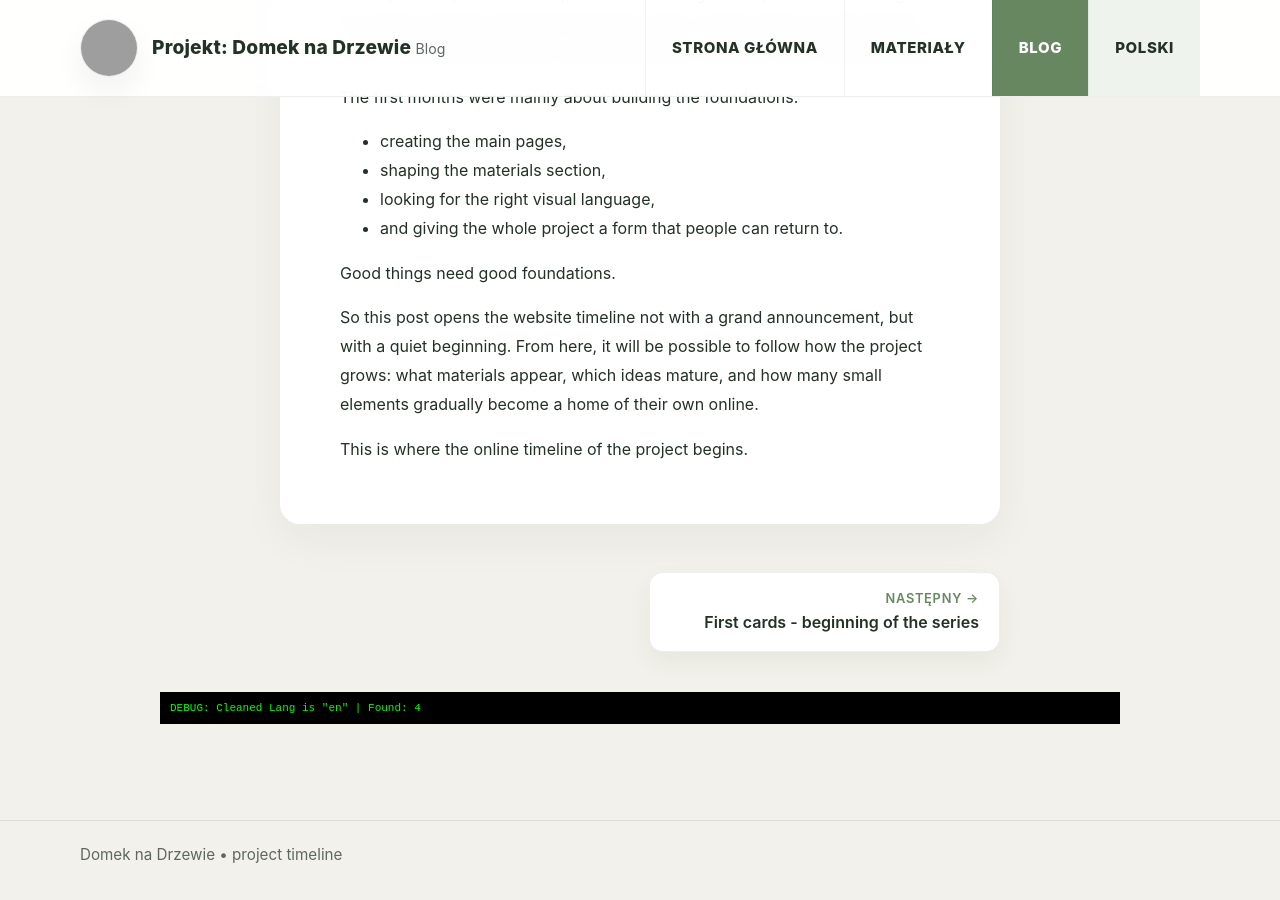
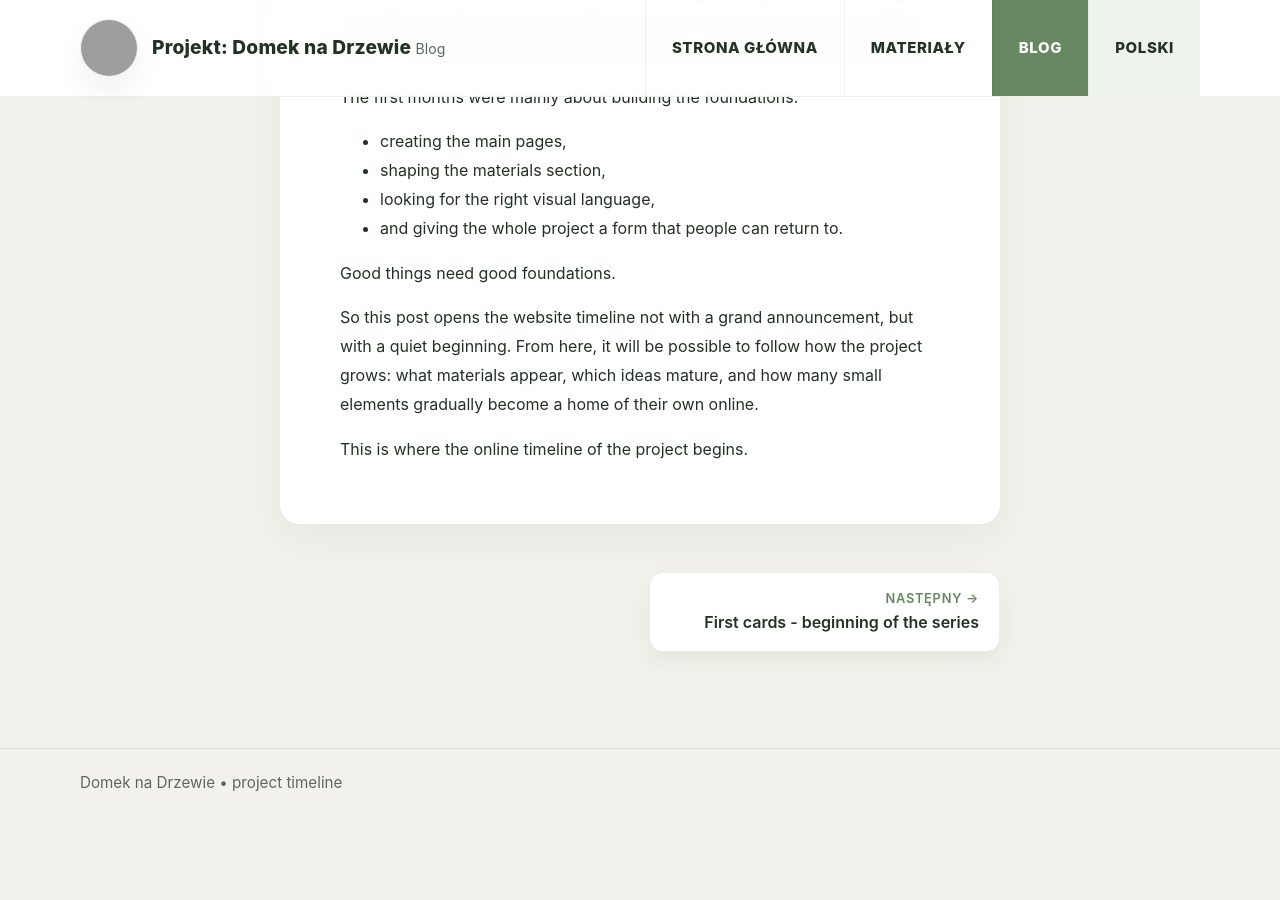
Before and after one commit to akonkia/domeknadrzewie, a Jekyll site: the page built from _posts/2026-02-15-good-foundations.en.md, in a window 1280 px wide and 900 px high, scrolled down 1048 px. Built offline with Jekyll 4.4.1, drawn with Linux system fonts in a browser that asks for light colours; after the commit the page ends 1876 px from its top, so only the background shows below that; grey boxes are pictures that could not be loaded.

Commit message:
Update post.html

```diff
--- a/_layouts/post.html
+++ b/_layouts/post.html
@@ -70,10 +70,7 @@ layout: default
   {% endfor %}
 </nav>
 
-{% comment %} Verify the "Flattener" worked {% endcomment %}
-<div style="background: #000; color: #0f0; padding: 10px; font-family: monospace; font-size: 11px; margin-top: 40px;">
-  DEBUG: Cleaned Lang is "{{ raw_page_lang }}" | Found: {{ filtered_posts.size }}
-</div>
+
 
 
 
```
